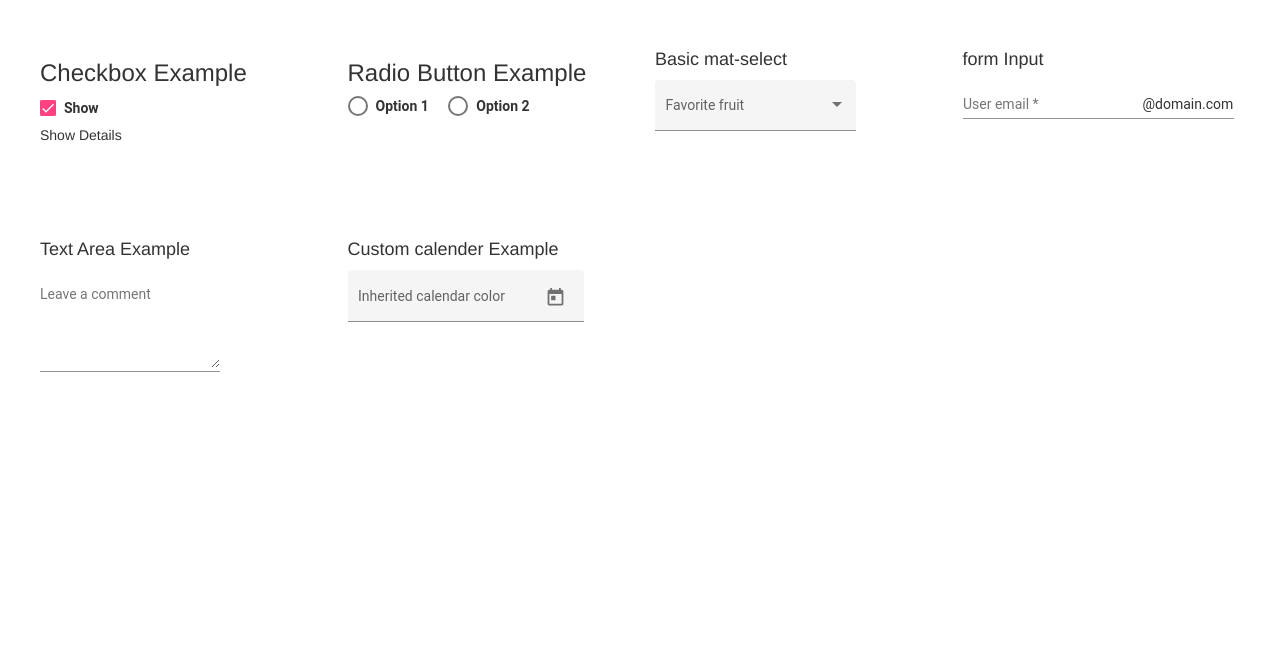
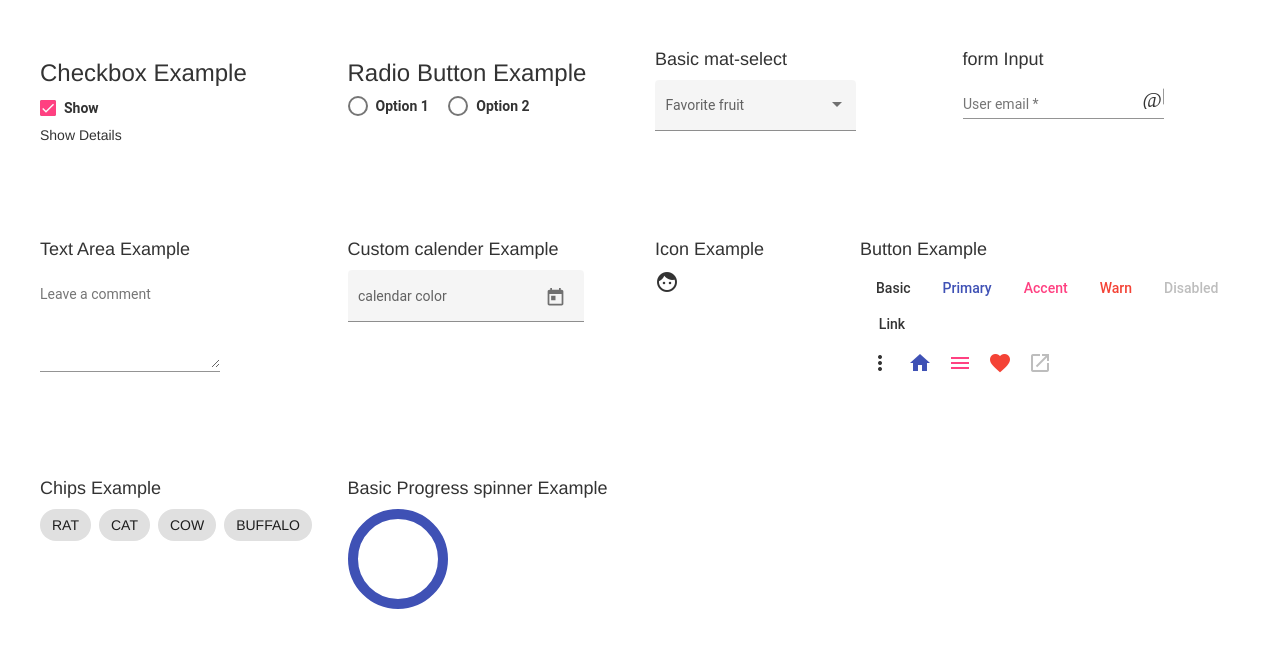
Before and after one commit to rupalimarwadi/material-demo, an Angular app: page / in a window 1280 px wide. Shown: the top 648 px of the page. Built offline with nearby package versions, Linux system fonts and the light colour scheme.

Commit message:
Spinner examaple

```diff
--- a/src/app/app.component.html
+++ b/src/app/app.component.html
@@ -50,13 +50,68 @@
     <!-- calender example -->
     <h4>Custom calender Example</h4>
     <mat-form-field color="accent" appearance="fill">
-      <mat-label>Inherited calendar color</mat-label>
+      <mat-label>calendar color</mat-label>
       <input matInput [matDatepicker]="picker1">
       <mat-datepicker-toggle matSuffix [for]="picker1"></mat-datepicker-toggle>
       <mat-datepicker #picker1></mat-datepicker>
       <!-- <mat-datepicker #picker1 touchUi="true"></mat-datepicker> for better ui for small screens  -->
     </mat-form-field>
   </div>
+  <div class="col-lg-2">
+    <!-- icon example -->
+    <h4>Icon Example</h4>
+    <i class="material-icons md-48">face</i>
+  </div>
+  <div class="col-lg-4">
+    <!-- button example -->
+    <h4>Button Example</h4>
+    <div class="example-button-row">
+      <button mat-button>Basic</button>
+      <button mat-button color="primary">Primary</button>
+      <button mat-button color="accent">Accent</button>
+      <button mat-button color="warn">Warn</button>
+      <button mat-button disabled>Disabled</button>
+      <a mat-button href="https://www.google.com/" target="_blank">Link</a>
+    </div>
+    <section>
+
+      <div class="example-button-row">
+        <div class="example-flex-container">
+          <button mat-icon-button aria-label="Example icon button with a vertical three dot icon">
+            <mat-icon>more_vert</mat-icon>
+          </button>
+          <button mat-icon-button color="primary" aria-label="Example icon button with a home icon">
+            <mat-icon>home</mat-icon>
+          </button>
+          <button mat-icon-button color="accent" aria-label="Example icon button with a menu icon">
+            <mat-icon>menu</mat-icon>
+          </button>
+          <button mat-icon-button color="warn" aria-label="Example icon button with a heart icon">
+            <mat-icon>favorite</mat-icon>
+          </button>
+          <button mat-icon-button disabled aria-label="Example icon button with a open in new tab icon">
+            <mat-icon>open_in_new</mat-icon>
+          </button>
+        </div>
+      </div>
+    </section>
+  </div>
+</div>
+<div class="row">
+  <div class="col-lg-3">
+    <!-- Chips example -->
+    <h4>Chips Example</h4>
+    <mat-chip-list>
+      <mat-chip *ngFor="let c of chipsEg" (click)="onSelectChips(c)" [selected]="c.selected"> {{ c.name | uppercase }}
+      </mat-chip>
+    </mat-chip-list>
+  </div>
+  <div class="col-lg-3">
+    <!--  Progress spinner  example -->
+    <h4>Basic Progress spinner Example</h4>
+    <mat-spinner mode="determinate" [value]="progress"></mat-spinner>
+    <!-- <mat-progress-spinner mode='indeterminate'></mat-progress-spinner> -->
+  </div>
 </div>
 <link rel="stylesheet" href="https://maxcdn.bootstrapcdn.com/bootstrap/3.4.1/css/bootstrap.min.css">
 <script src="https://ajax.googleapis.com/ajax/libs/jquery/3.5.1/jquery.min.js"></script>
--- a/src/app/app.component.ts
+++ b/src/app/app.component.ts
@@ -1,4 +1,9 @@
 import { Component } from '@angular/core';
+import { Observable , timer } from 'rxjs';
+// import { timer } from 'rxjs/observable/timer'
+// import 'rxjs/add/observable/timer';
+// import { timer } from 'rxjs/operators';
+
 
 @Component({
   selector: 'app-root',
@@ -9,15 +14,41 @@
   title = 'material-demo';
   value = 2;
   isChecked = true;
+  isLoading = false;
+  timer;
+  progress = 0;
   foods = [
     { value: 1, viewValue: 'Apple' },
-    { value: 1, viewValue: 'Orange' },
-    { value: 1, viewValue: 'Grapes' },
-    { value: 1, viewValue: 'Litchy' },
-    { value: 1, viewValue: 'Cherry' }
+    { value: 2, viewValue: 'Orange' },
+    { value: 3, viewValue: 'Grapes' },
+    { value: 4, viewValue: 'Litchy' },
+    { value: 5, viewValue: 'Cherry' }
   ];
+  chipsEg = [{ name: 'rat' }, { name: 'cat' }, { name: 'cow' }, { name: 'buffalo' }];
+  constructor() {
+    this.timer = setInterval(() => {
+      this.progress++;
+      if (this.progress == 100) {
+        clearInterval(this.timer);
+      }
+    }, 10);
+  }
+
+  // constructor() {
+  //   this.isLoading = true;
+  //   this.getCourses().subscribe(x => this.isLoading = false);
+  // }
+
+  // getCourses() {
+  //   return timer(2000);
+  // }
 
   onChange($event) {
     console.log($event);
   }
+  onSelectChips(obj) {
+    this.chipsEg.filter(c => c != obj).forEach(c => c['selected'] = false);
+    obj.selected = !obj.selected;
+    console.log(obj);
+  }
 }
--- a/src/styles.css
+++ b/src/styles.css
@@ -1,2 +1,4 @@
 /* You can add global styles to this file, and also import other style files */
+
 @import '~@angular/material/prebuilt-themes/indigo-pink.css';
+@import 'https://fonts.googleapis.com/icon?family=Material+Icons';
```
Also changed, not shown: src/app/app.module.ts (+9 -3 lines).
